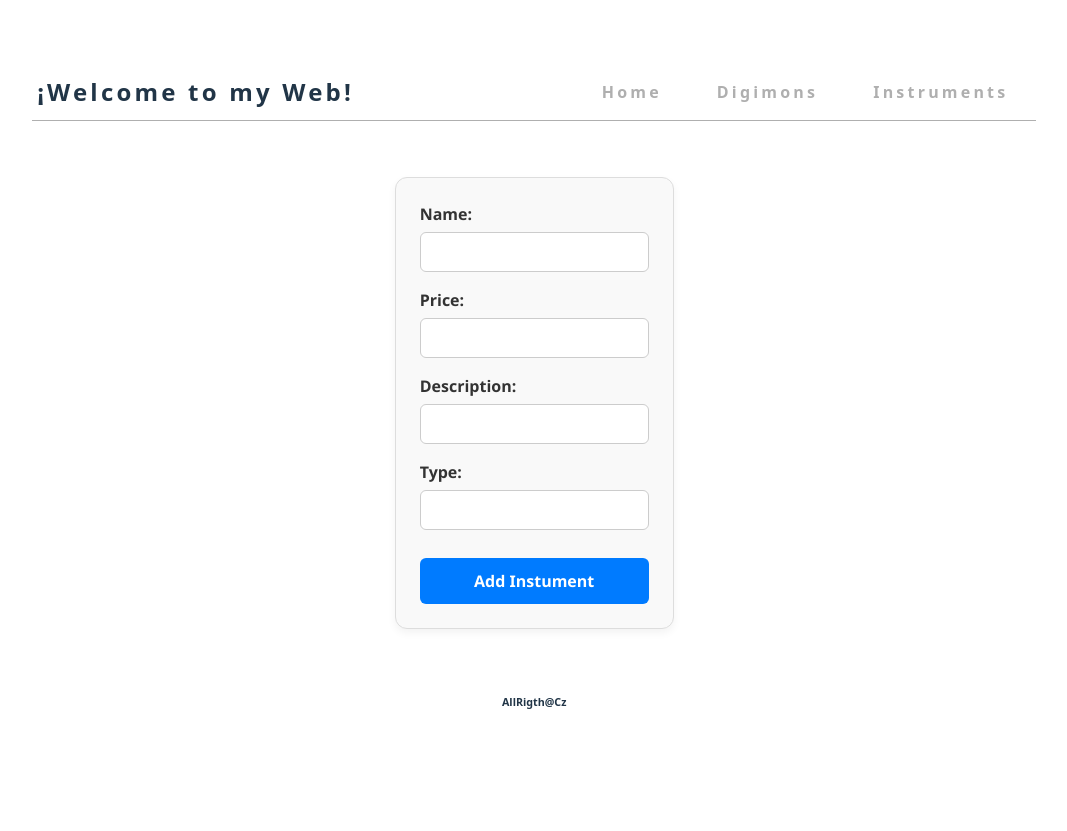
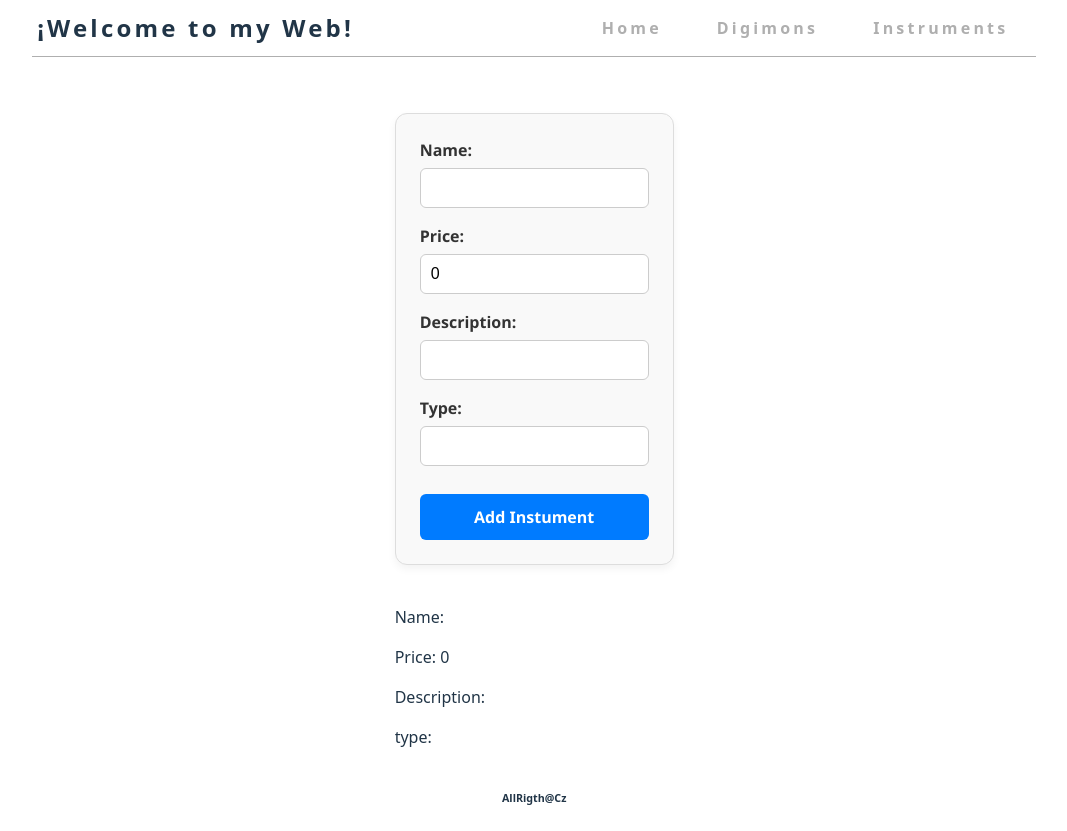
Before and after one commit to CarlosZubilete/APP-FullStack, a React app: page /addInstrument in a window 1280 px wide. Shown: the whole page, without its empty margins (93-1160 px from the left). Before the commit the page ends 800 px from the top, so only its background shows below. Built offline with nearby package versions, Linux system fonts and the light colour scheme; the HTML template or start-up script is replaced by a standard one.

Commit message:
Implementación para poder Agregar (desde esta APP) un instrumento a la lista (API-Instrument) en el formulario AddInstrument

```diff
--- a/src/Component/AddInstrument.jsx
+++ b/src/Component/AddInstrument.jsx
@@ -1,31 +1,73 @@
+import { useState } from 'react';
 import '../styleSheet/AddInstrument.css'
+import axios from 'axios';
+import { useNavigate } from 'react-router';
 
 function AddInstrument(){
 
+  const[name,setName] = useState('');
+  const[price,setPrice] = useState('0');
+  const[description,setDescription] = useState('');
+  const[type,setType] = useState('');
+  const[error,setError] = useState(false);
+
+  const navigate = useNavigate();
+
+
   const handleSubmitForm = (evento) => {
+    // 1. Evitamos que se envie el formulario
     evento.preventDefault();
+    // 2. Creamos un objeto json
+    const body = Object({
+      name,
+      price,
+      description,
+      type
+    })
+
+    // 3. Enviamos la peticion POST
+    axios.post('http://localhost:9000/api/instrumentos',JSON.stringify(body),{
+      headers: {
+        'Content-Type': 'application/json'
+      }
+    })
+      .then(()=>{
+        navigate('/instrumentsPage')
+      })
+      .catch(()=>{
+        setError(true)
+      })
   }
 
+  if(error) return <h1>Error. it can't add instrument</h1>
+
   return(
-    <form onClick={handleSubmitForm}  className='AddInstrument' action=''>
-      <label htmlFor='name' className='AddInstrument__label'>
-        Name:
-        <input type='text' className='AddInstrument__input' id='name' name='name'/>
+    <div>
+
+    <form onSubmit={handleSubmitForm}  className='AddInstrument' action=''>
+      <label htmlFor='name' className='AddInstrument__label'>Name:
+        <input type='text' className='AddInstrument__input' id='name' name='name'
+        onChange={(e)=>setName(e.target.value)} value={name} />
       </label>
-      <label htmlFor='price' className='AddInstrument__label'>
-        Price:
-        <input type='number' className='AddInstrument__input' id='price' name='price'/>
+      <label htmlFor='price' className='AddInstrument__label'>Price:
+        <input type='number' className='AddInstrument__input' id='price' name='price'
+        onChange={(e)=>setPrice(e.target.value)} value={price}/>
       </label>
-      <label htmlFor='description' className='AddInstrument__label'>
-        Description:
-        <input type='text' className='AddInstrument__input' id='description' name='description'/>
+      <label htmlFor='description' className='AddInstrument__label'>Description:
+        <input type='text' className='AddInstrument__input' id='description' name='description'
+        onChange={(e)=>setDescription(e.target.value)} value={description}/>
       </label>
-      <label htmlFor='type' className='AddInstrument__label'>
-        Type:
-        <input type='text' className='AddInstrument__input' id='type' name='type'/>
+      <label htmlFor='type' className='AddInstrument__label'>Type:
+        <input type='text' className='AddInstrument__input' id='type' name='type'
+        onChange={(e)=>setType(e.target.value)} value={type} />
       </label>
       <button type='submit' className='AddInstrument__button'>Add Instument</button>
     </form>
+      <p>Name: {name}</p>
+      <p>Price: {price}</p>
+      <p>Description: {description}</p>
+      <p>type: {type}</p>
+    </div>
   )
 }
 
--- a/src/Component/FilterText.jsx
+++ b/src/Component/FilterText.jsx
@@ -8,6 +8,7 @@ function FilterText({onFilter}){
       evento.preventDefault() // elimina el comportamiento por defecto
       onFilter(filterTxt);
     }
+
     const handleFilterTxtChange = (evento) => {
       setFilterTxt(evento.target.value);
 
```
